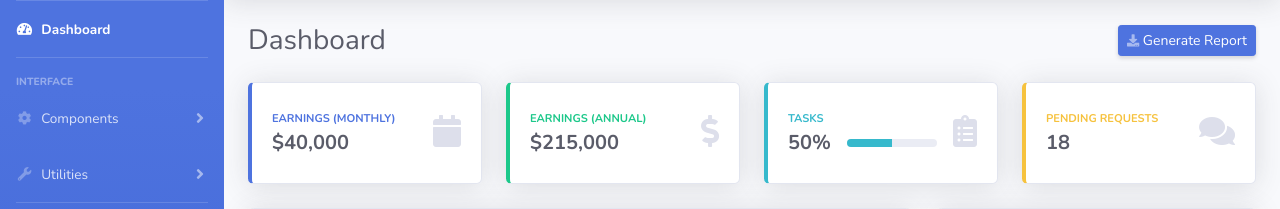
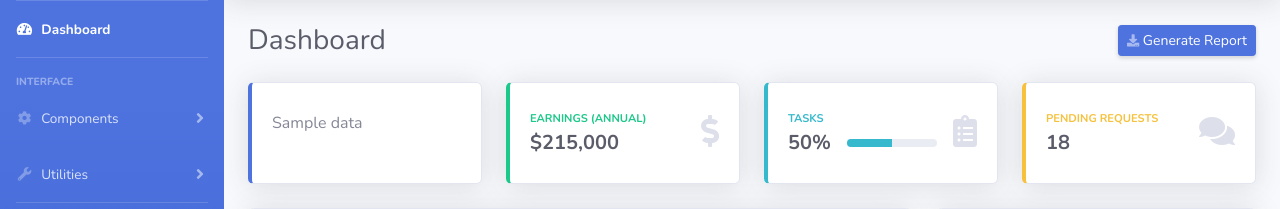
Before and after one commit to jshinv/face, a Django app: template face/companyapp/templates/companyapp/index.html in a window 1280 px wide. Shown: the part 70-279 px from the top of the page. Run offline with Django 3.2, Linux system fonts and the light colour scheme; the template is opened without the code that fills it: most values are stand-ins (such as "Sample title", 1, 10 or a date in 2020); some libraries are stand-ins or nearby versions.

Commit message:
today first commit

```diff
--- a/face/companyapp/templates/companyapp/index.html
+++ b/face/companyapp/templates/companyapp/index.html
@@ -345,15 +345,7 @@
             <div class="col-xl-3 col-md-6 mb-4">
               <div class="card border-left-primary shadow h-100 py-2">
                 <div class="card-body">
-                  <div class="row no-gutters align-items-center">
-                    <div class="col mr-2">
-                      <div class="text-xs font-weight-bold text-primary text-uppercase mb-1">Earnings (Monthly)</div>
-                      <div class="h5 mb-0 font-weight-bold text-gray-800">$40,000</div>
-                    </div>
-                    <div class="col-auto">
-                      <i class="fas fa-calendar fa-2x text-gray-300"></i>
-                    </div>
-                  </div>
+                  {{ data }}
                 </div>
               </div>
             </div>
--- a/face/face/settings.py
+++ b/face/face/settings.py
@@ -82,7 +82,6 @@ DATABASES = {
         'PASSWORD': '1234',
         'HOST': 'localhost',
         'PORT': 3306
-
     }
 }
 
```
Also changed, not shown: face/companyapp/views.py (+25 -2 lines).
